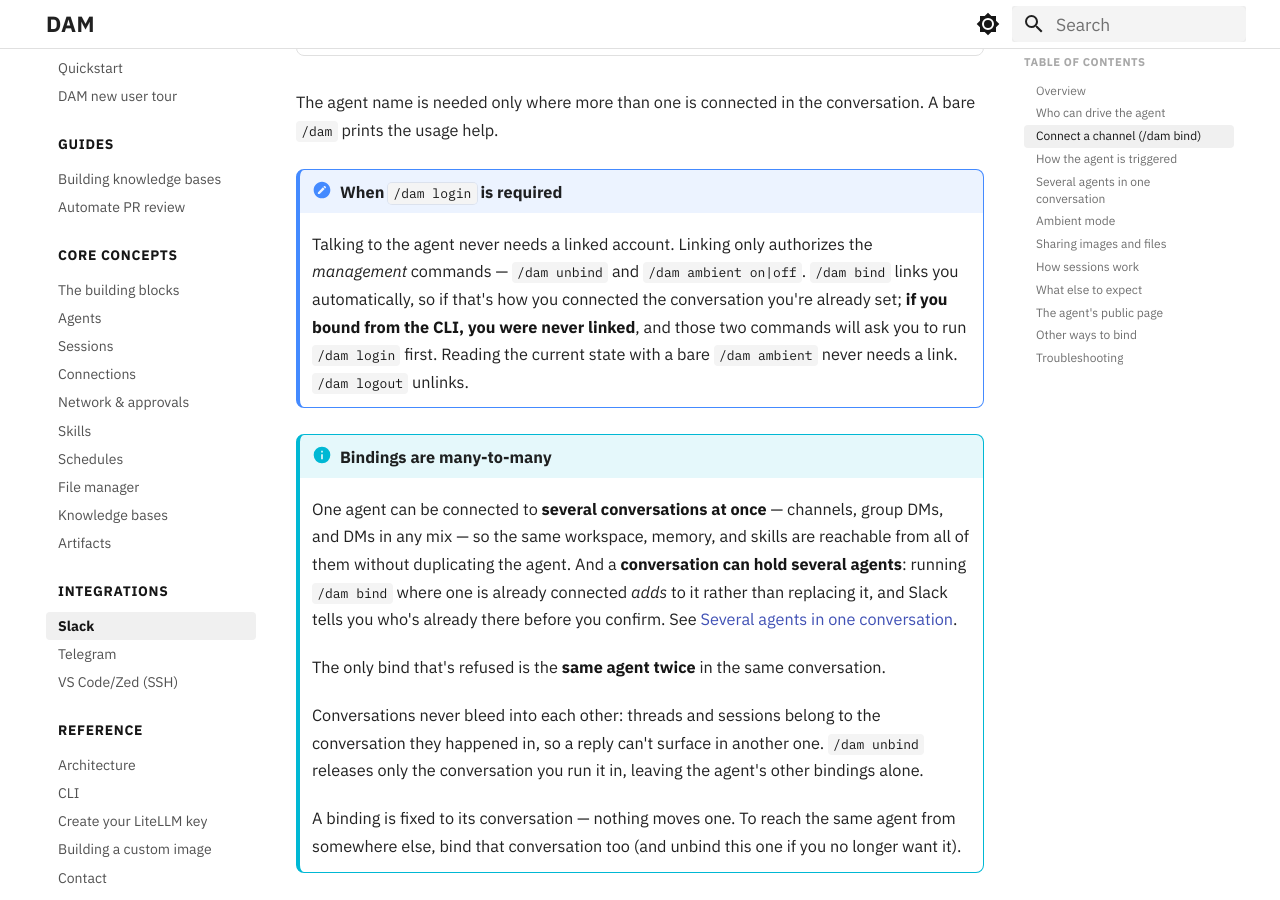
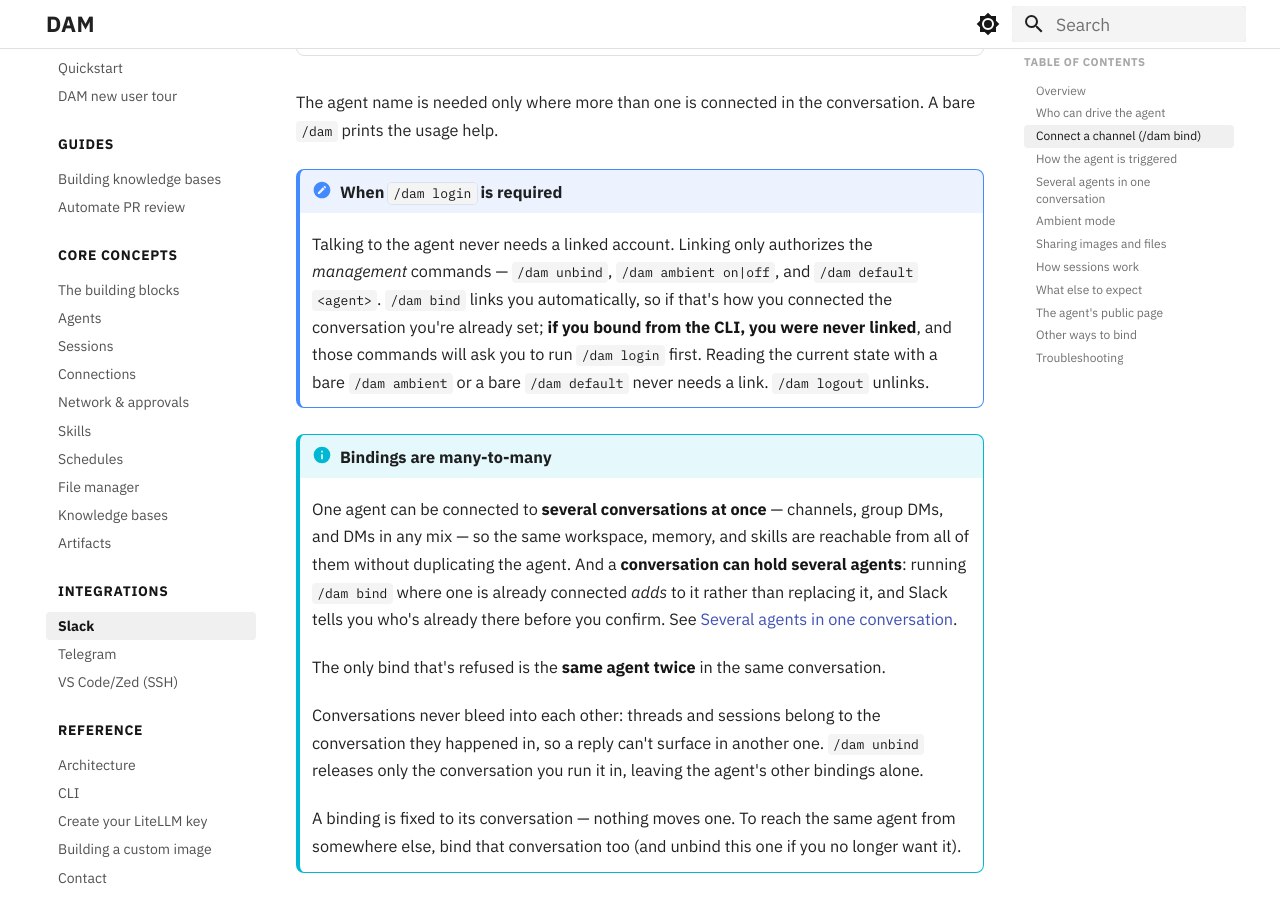
Before and after one commit to dam-agents/docs, an MkDocs documentation site: the page built from docs/integrations/slack.md, in a window 1280 px wide and 900 px high, scrolled down 2630 px. Built offline with MkDocs 1.6.1 and Material for MkDocs 9.7.7, drawn with Linux system fonts in a browser that asks for light colours.

Commit message:
docs: `/dam default` also needs a linked Slack account (#99)
The `/dam login` note scoped the link to two management commands. At
v0.2.17 `/dam default <agent>` is gated the same way: handleDefaultCommand
resolves the identity link and refuses without one, exactly like unbind
and ambient on|off.

slack.ts at v0.2.17:
  :1883-1888  identityLinks.resolve -> "Link your account first — run
              `/dam login`, then `/dam default <agent>` again."
  :1741       the same gate on unbind
  :1991       the same gate on ambient on|off
  :1848-1858  bare `/dam default` returns before the resolve, so the
              read-only form needs no link (as with bare `/dam ambient`)

`/dam default` shipped in f428a989 (v0.2.15) with the multi-agent
conversation work; the note predates it and was never re-read.

Assisted-by: Claude Opus 5 <noreply@anthropic.com>

Co-authored-by: Jenna Winkler <Jenna.Winkler@ibm.com>

```diff
--- a/docs/integrations/slack.md
+++ b/docs/integrations/slack.md
@@ -77,10 +77,11 @@ prints the usage help.
 
 !!! note "When `/dam login` is required"
     Talking to the agent never needs a linked account. Linking only authorizes the *management*
-    commands — `/dam unbind` and `/dam ambient on|off`. `/dam bind` links you automatically, so if
-    that's how you connected the conversation you're already set; **if you bound from the CLI, you
-    were never linked**, and those two commands will ask you to run `/dam login` first.
-    Reading the current state with a bare `/dam ambient` never needs a link. `/dam logout` unlinks.
+    commands — `/dam unbind`, `/dam ambient on|off`, and `/dam default <agent>`. `/dam bind` links
+    you automatically, so if that's how you connected the conversation you're already set; **if you
+    bound from the CLI, you were never linked**, and those commands will ask you to run
+    `/dam login` first. Reading the current state with a bare `/dam ambient` or a bare `/dam default`
+    never needs a link. `/dam logout` unlinks.
 
 !!! info "Bindings are many-to-many"
     One agent can be connected to **several conversations at once** — channels, group DMs, and DMs in
@@ -361,7 +362,7 @@ already in.
 | Binding refused as already connected | That **same** agent is already connected here — binding a *different* one is allowed and adds it |
 | A mention with no name reached nobody | The conversation has no [default agent](#several-agents-in-one-conversation) — its owner can set one with `/dam default <agent>` |
 | The wrong agent answered | Start the message with the agent's name; an unknown or ambiguous name falls back to the default |
-| "Link your account first" on `unbind` or `ambient` | Run `/dam login` once in the channel, then retry — expected if you bound from the CLI |
+| "Link your account first" on `unbind`, `ambient`, or `default` | Run `/dam login` once in the channel, then retry — expected if you bound from the CLI |
 | Can't unbind | Only the person who bound the conversation, or the agent's owner, can release it |
 | Agent replies to things nobody asked it | Ambient mode is on — `/dam ambient off` for mentions-only |
 | An attached file was ignored | You'll have had a private note saying why — usually over a size cap, or a picture format the agent can't read |
```
Also changed, not shown: docs/reference/architecture.md (+1 -1 lines), docs/reference/cli.md (+1 -1 lines).
